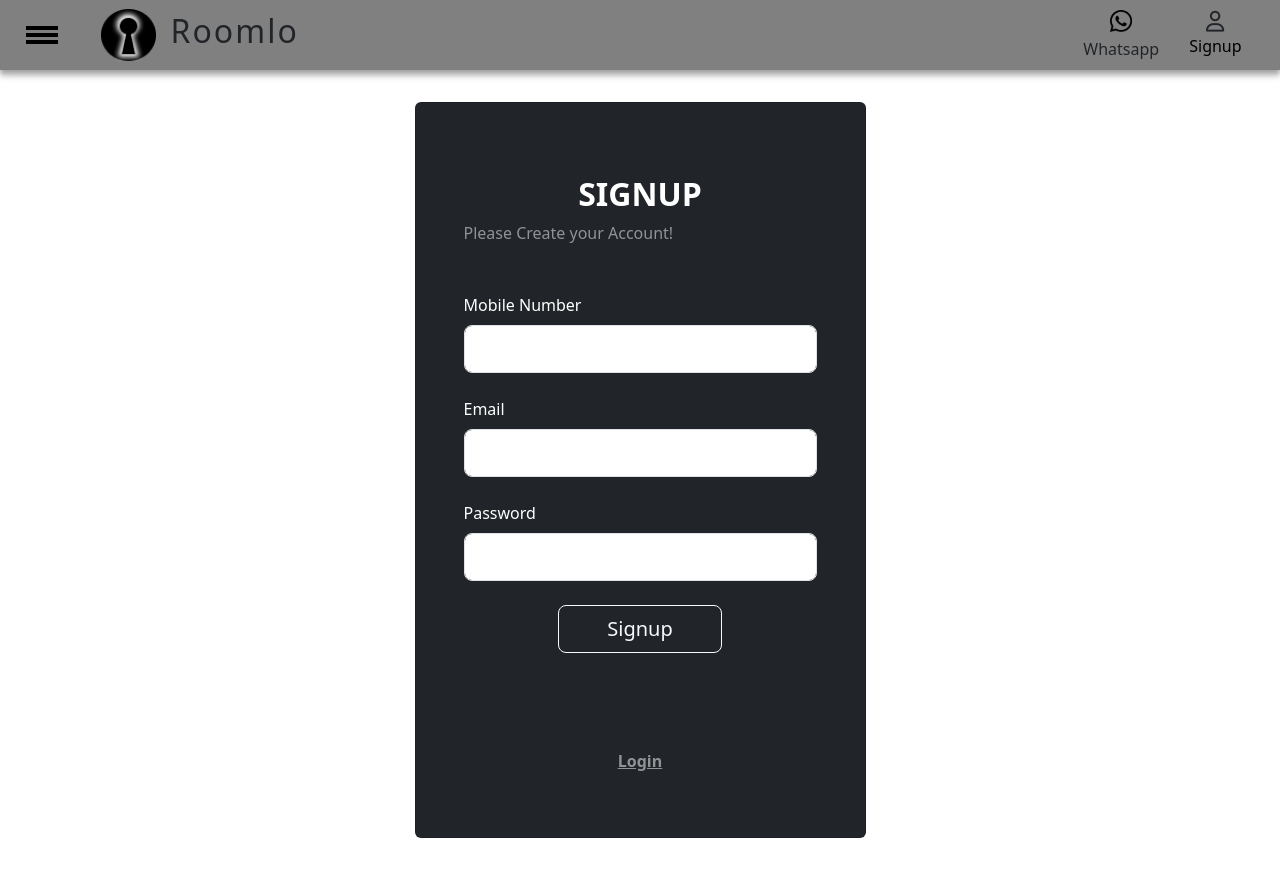
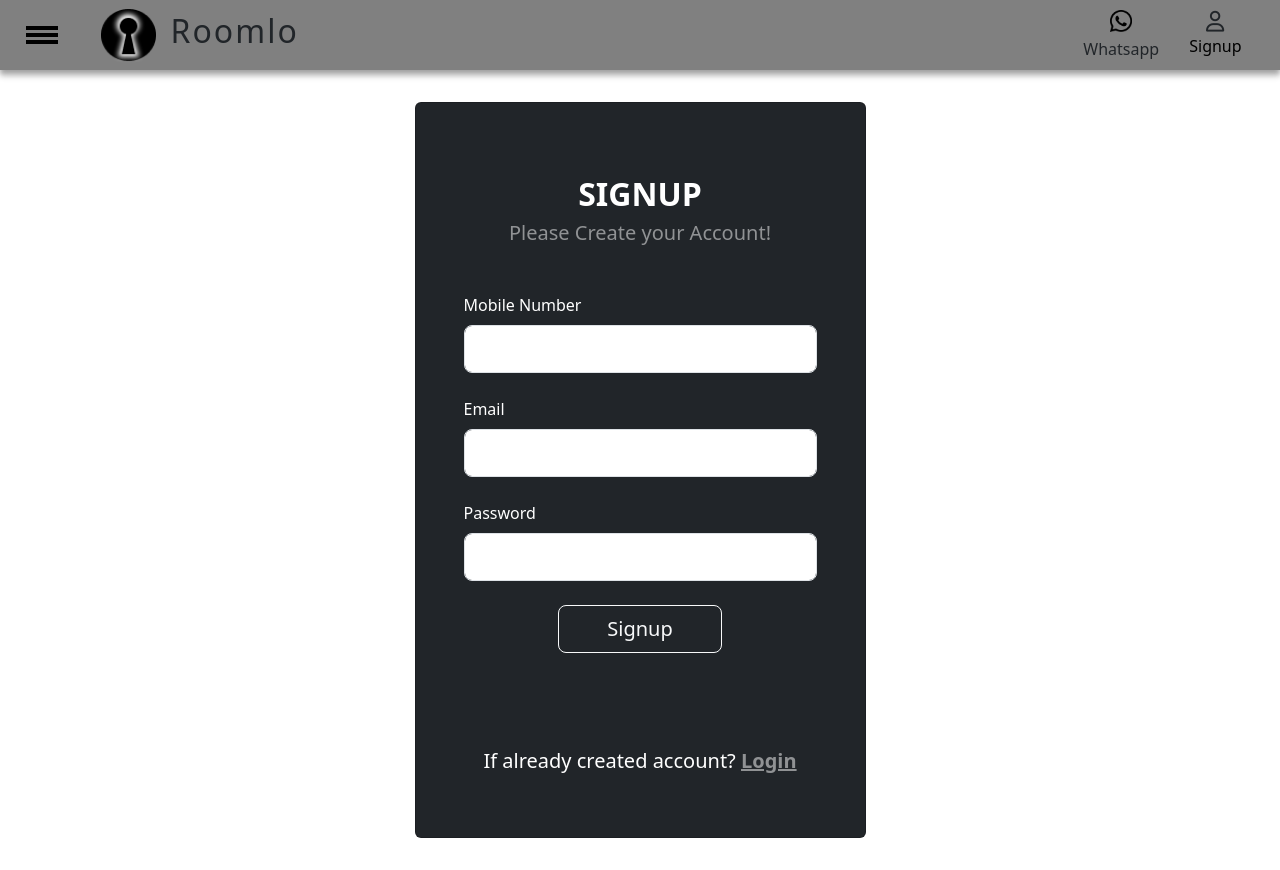
Before and after one commit to Pranav-2812/Roomlo, a React (Vite) app in the folder Client/: page /signup in a window 1280 px wide. Built offline with nearby package versions, Linux system fonts and the light colour scheme; no server answers.

Commit message:
14 aug 2024

```diff
--- a/Client/src/Components/Login.jsx
+++ b/Client/src/Components/Login.jsx
@@ -28,7 +28,7 @@ const Login = () => {
   }
   return (
     <div>
-      <section className="vh-100 gradient-custom">
+      <section className=" gradient-custom">
         <div className="container py-5 h-100">
           <div className="row d-flex justify-content-center align-items-center h-100">
             <div className="col-12 col-md-8 col-lg-6 col-xl-5">
@@ -39,7 +39,7 @@ const Login = () => {
                     <div className="mb-md-5 mt-md-4 pb-5">
 
                       <h2 className="fw-bold mb-2 text-uppercase">Login</h2>
-                      <p className="text-white-50 mb-5">Please enter your login and password!</p>
+                      <h5 className="text-white-50 mb-5 ">Please enter your login and password!</h5>
 
                       <div data-mdb-input-init className="form-outline form-white mb-4">
                       <label className="form-label d-flex justify-left" htmlFor="email">Email</label>
@@ -55,15 +55,15 @@ const Login = () => {
 
 
 
-                      <button data-mdb-button-init data-mdb-ripple-init className="btn btn-outline-light btn-lg px-5" id='Loginbtn' type="submit"  onClick={onLogin}   >Login</button>
+                      <button data-mdb-button-init data-mdb-ripple-init className="btn btn-outline-light btn-lg px-5" id='Loginbtn' type="submit"  onClick={onLogin}   > Login</button>
 
 
                     </div>
                   </form>
 
                   <div className=' py-3'>
-                    <p className="mb-0 ">Don't have an account? <Link to="/signup" className="text-white-50 fw-bold w-50">Sign Up</Link>
-                    </p>
+                    <h5 className="mb-0 ">Don't have an account?  <Link to="/signup" className="text-white-50 fw-bold w-50">Sign Up</Link>
+                    </h5>
                   </div>
 
                 </div>
--- a/Client/src/Components/Signup.jsx
+++ b/Client/src/Components/Signup.jsx
@@ -38,8 +38,8 @@ const Signup = () => {
 
   return (
     <div>
-      <section className="vh-100 gradient-custom">
-        <div className="container py-2 h-100">
+      <section className=" gradient-custom p-4">
+        <div className="container py-2 h-75">
           <div className="row d-flex justify-content-center align-items-center h-100">
             <div className="col-12 col-md-8 col-lg-6 col-xl-5">
               <div className="card bg-dark text-white">
@@ -47,7 +47,7 @@ const Signup = () => {
                   <form onSubmit={onSubmit}>
                     <div className="mb-md-5 mt-md-4 pb-5">
                       <h2 className="fw-bold mb-2 text-uppercase">Signup</h2>
-                      <p className="text-white-50 mb-5">Please Create your Account!</p>
+                      <h5 className="text-white-50 mb-5">Please Create your Account!</h5>
                       <div className="form-outline form-white mb-4">
                         <label className="form-label d-flex justify-left" htmlFor="number">Mobile Number</label>
                         <input
@@ -85,7 +85,7 @@ const Signup = () => {
                     </div>
                   </form>
                   <div className="my-3">
-                    <Link to="/login" className="text-white-50 fw-bold">Login</Link>
+                    <h5>If already created account?  <Link to="/login" className="text-white-50 fw-bold"> Login</Link></h5>
                   </div>
                 </div>
               </div>
```
